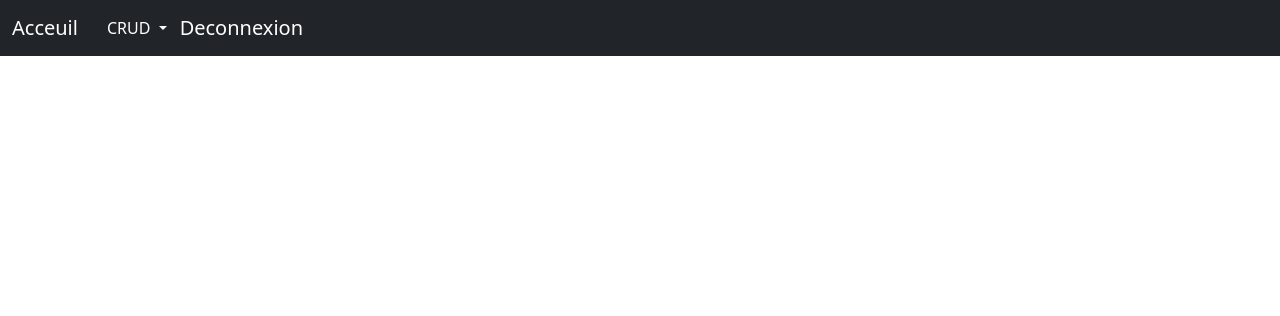
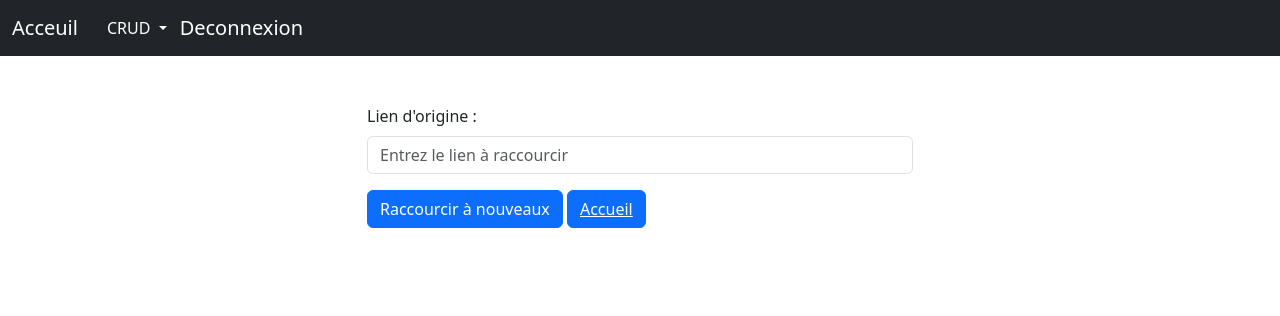
Before and after one commit to maelbadet/goFast, a PHP site: page /LiveCampus/back/processing/shorten.php in a window 1280 px wide. Shown: the top 316 px of the page. Run offline with PHP 8.4, Linux system fonts and the light colour scheme.

Commit message:
fix: repare link on read.php

```diff
--- a/back/SQLRequest/updateLink.php
+++ b/back/SQLRequest/updateLink.php
@@ -34,6 +34,7 @@
                         <p>Nouveau Lien d'origine : <a href="<?= $updatedLink ?>" target="_blank"><?= $updatedLink ?></a></p>
                         <p>Nouveau Lien raccourci : <a href="../../back/processing/redirect.php?short=<?= $shortLink ?>" target="_blank"><?= $shortLink ?></a></p>
                         <button class="btn btn-primary"><a href="../../index.php" class="text-white">Accueil</a></button>
+
                         <?php
                     } else {
                         throw new Exception("Erreur lors de la mise à jour du lien : " . $database->error);
--- a/back/processing/redirect.php
+++ b/back/processing/redirect.php
@@ -20,7 +20,6 @@ if (isset($_GET["short"])) {
             $stmt->bind_result($originalLink, $clickCount);
             $stmt->fetch();
 
-            // Mettez à jour le compteur de clics
             $clickCount++;
             $updateQuery = "UPDATE url SET click = ? WHERE link_rewrite = ?";
             $updateStmt = $database->prepare($updateQuery);
--- a/back/processing/shorten.php
+++ b/back/processing/shorten.php
@@ -1,6 +1,9 @@
+<?php include_once('../../front/partials/header.php'); ?>
+
+<div class="container mt-5">
+    <div class="row justify-content-center">
+        <div class="col-md-6">
             <?php
-include_once('../../front/partials/header.php');
-
             if ($_SERVER["REQUEST_METHOD"] === "POST") {
                 $originalLink = $_POST["original_link"];
 
@@ -21,21 +24,39 @@ if ($_SERVER["REQUEST_METHOD"] === "POST") {
 
                     if ($result) {
                         // Afficher le résultat
+                        echo '<div class="alert alert-success" role="alert">';
                         echo "Lien d'origine : <a href=\"$originalLink\" target=\"_blank\">$originalLink</a><br>";
                         echo "Lien raccourci : <a href=\"redirect.php?short=$shortLink\" target=\"_blank\">$shortLink</a>";
+                        echo '</div>';
                     } else {
                         // Gérer le cas où l'enregistrement en base de données échoue
+                        echo '<div class="alert alert-danger" role="alert">';
                         echo "Erreur lors de l'enregistrement du lien.";
+                        echo '</div>';
                     }
                 } else {
                     // Gérer le cas où l'id de session n'est pas disponible
+                    echo '<div class="alert alert-danger" role="alert">';
                     echo "Erreur : Identifiant de session non disponible.";
+                    echo '</div>';
                 }
             }
+            ?>
 
-function generateRandomShortLink() {
+            <form action="<?=$root_url?>back/processing/shorten.php" method="POST" class="mb-3">
+                <div class="mb-3">
+                    <label for="original_link" class="form-label">Lien d'origine :</label>
+                    <input type="text" name="original_link" id="original_link" class="form-control" placeholder="Entrez le lien à raccourcir" required>
+                </div>
+                <button type="submit" class="btn btn-primary">Raccourcir à nouveaux</button>
+                <button class="btn btn-primary"><a href="../../index.php" class="text-white">Accueil</a></button>
+            </form>
+        </div>
+    </div>
+</div>
+
+<?php function generateRandomShortLink() {
     $length = 7; // Longueur du raccourci
     $bytes = random_bytes($length);
     return bin2hex($bytes);
-}
-?>
+} ?>
--- a/front/crud/read.php
+++ b/front/crud/read.php
@@ -38,10 +38,11 @@
     <tbody>
     <?php
         foreach ($data as $row): ?>
+        <?php var_dump($row) ?>
         <tr>
             <td><?= $row['id'] ?></td>
-            <td><a href=\"<?= $row['link'] ?>\" target=\"_blank\"> <?= $row['link'] ?></a></td>
-            <td><a <a href=\"redirect.php?short=<?= $row['link_rewrite'] ?>\" target=\"_blank\"><?= $row['link_rewrite'] ?></a></td>
+            <td><a href=<?= $row['link'] ?> target="_blank"> <?= $row['link'] ?></a></td>
+            <td><a href="<?= $root_url ?>back\processing\redirect.php?short=<?= $row['link_rewrite'] ?>" target="_blank\"><?= $row['link_rewrite'] ?></a></td>
             <td><?= $row['click'] ?></td>
         </tr>
         <?php endforeach;
```
Lines whose indentation alone changed are shown as unchanged.
